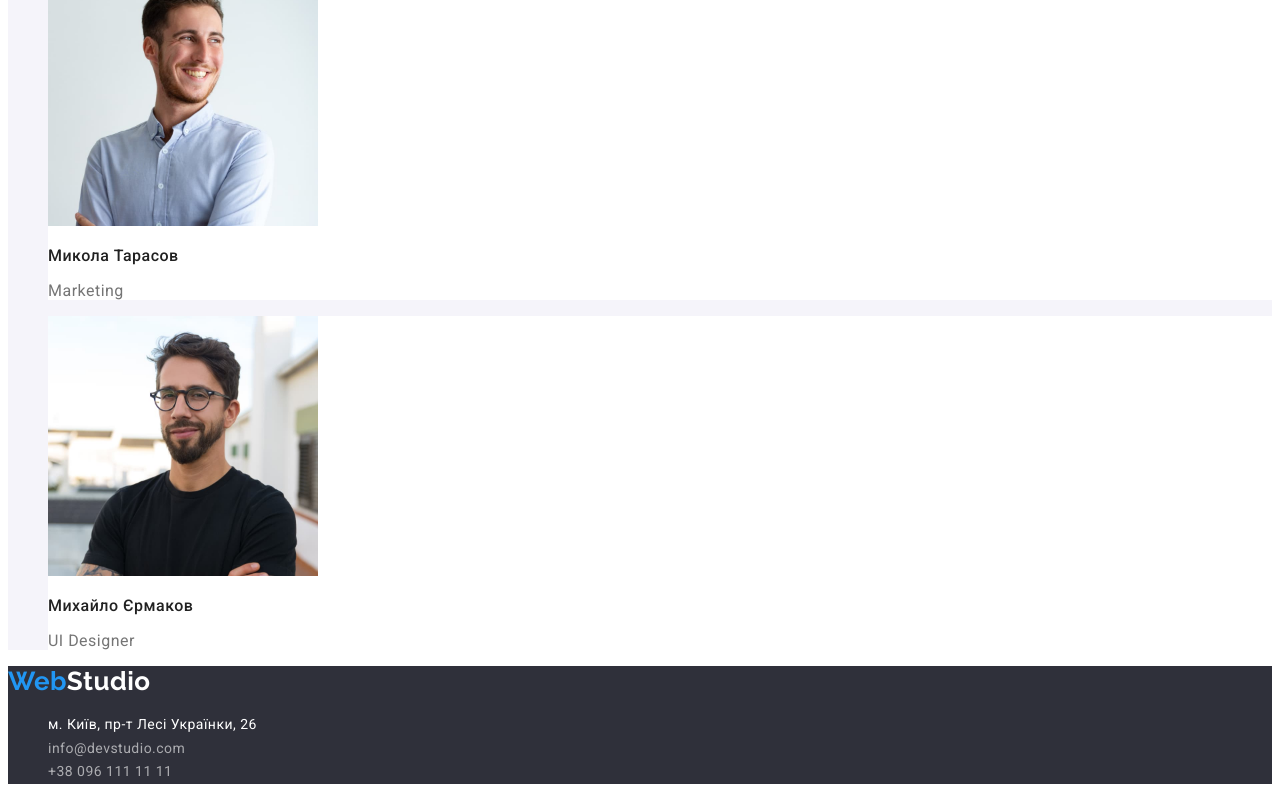
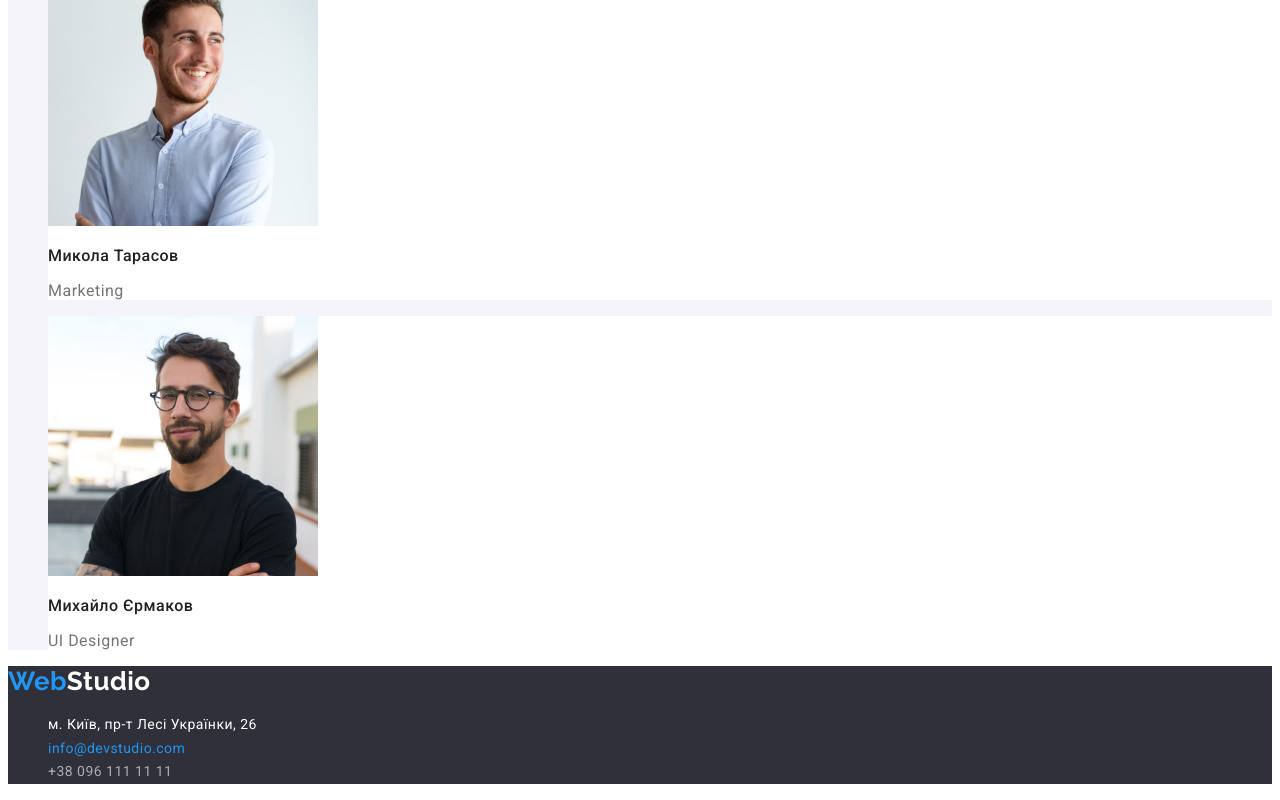
Before and after one commit to YablonskaTanya/goit-markup-hw-02, a plain HTML site: page index.html in a window 1280 px wide. In both pictures the pointer is over the link 116 px from the left and 3172 px from the top of the page. Shown: the part 2425-3225 px from the top of the page. Drawn offline with Linux system fonts and the light colour scheme.

Commit message:
добавляет изменения

```diff
--- a/css/styles.css
+++ b/css/styles.css
@@ -215,6 +215,10 @@ body{
     color: var(--white-text-rgba);
 
 }
+.link-footer:hover,
+.link-footer:focus{
+    color: var(--accent-text-color);
+}
 
  /* portflio */
 
```
